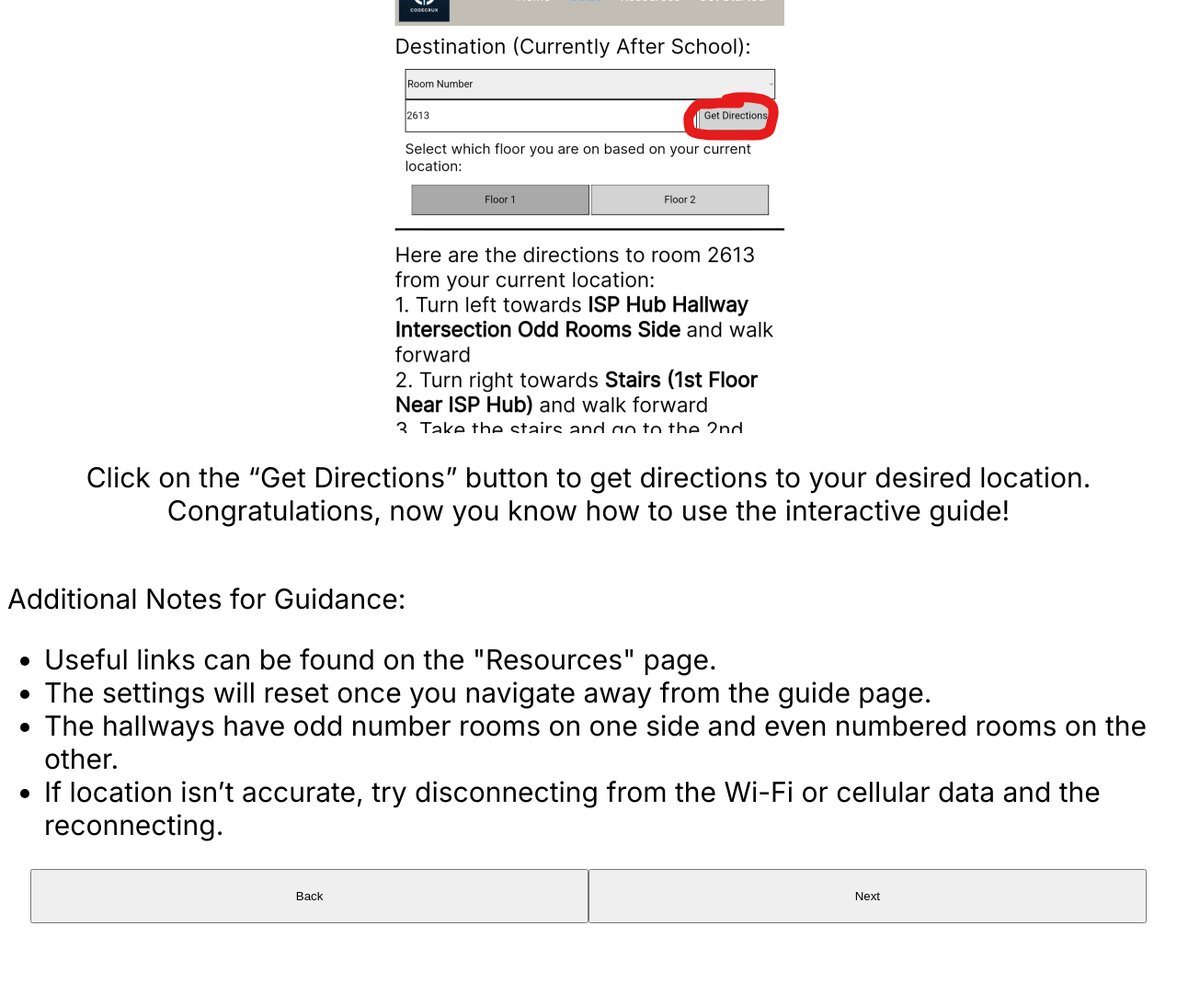
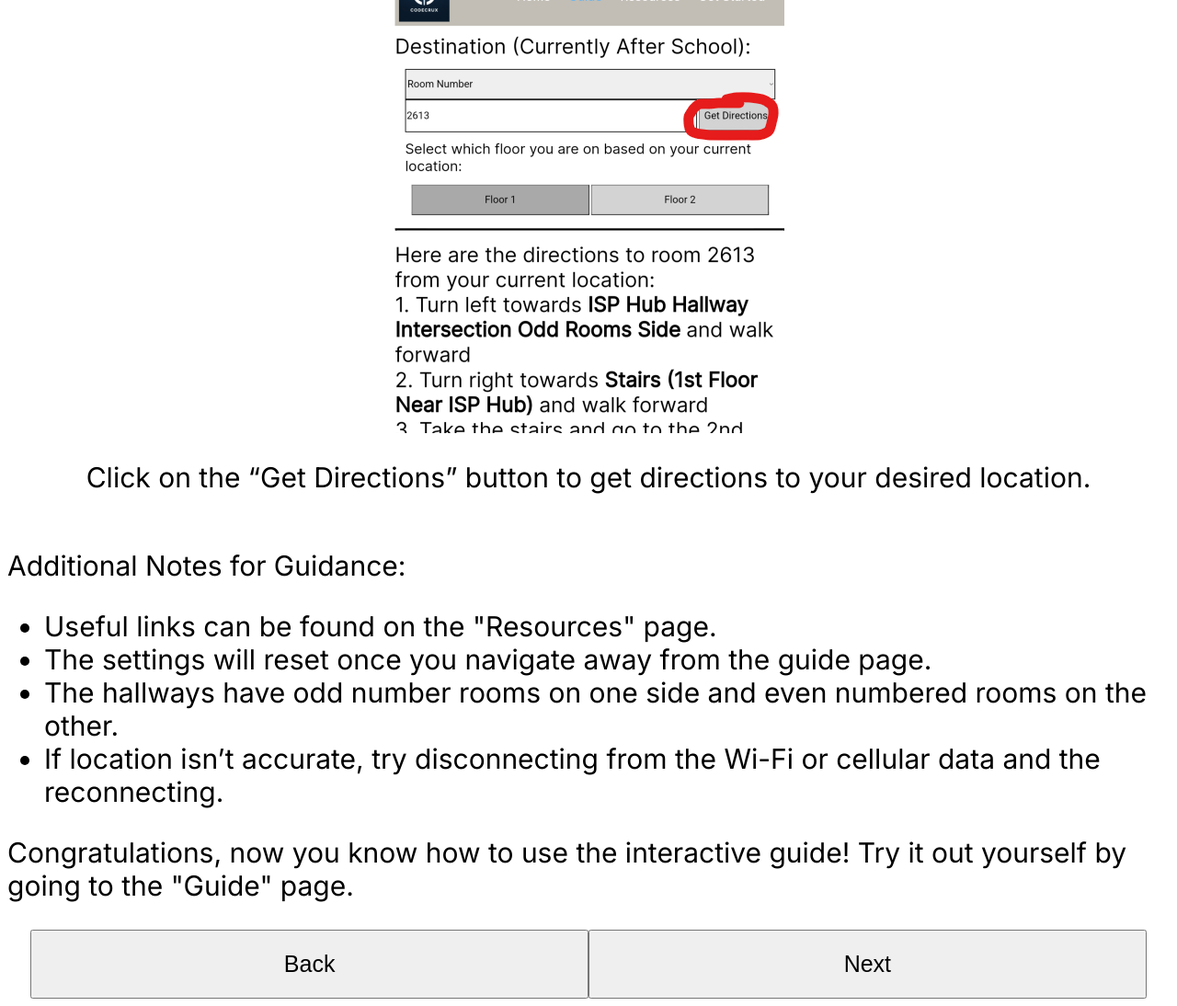
Before and after one commit to CodingMaster121/PHSInteractiveMap, a Flask app: page /get_started.html in a window 1280 px wide. Shown: the part 4318-5412 px from the top of the page at 92% size. Before the commit the page ends 5322 px from the top, so only its background shows below. Run offline with Flask 3, Linux system fonts and the light colour scheme.

Commit message:
Fixing some of the css

```diff
--- a/static/get_started.css
+++ b/static/get_started.css
@@ -20,4 +20,6 @@
 .buttons button {
     padding: 20px;
     width: 48%;
+    font-size: 25px;
+    height: 75px;
 }
--- a/templates/get_started.html
+++ b/templates/get_started.html
@@ -56,7 +56,7 @@
       </div>
       <div id="step_6" class="step_6">
         <img src="/static/images/step_6.png" alt="Tutorial Step 6"/>
-        <p>Click on the “Get Directions” button to get directions to your desired location. Congratulations, now you know how to use the interactive guide!</p>
+        <p>Click on the “Get Directions” button to get directions to your desired location.</p>
       </div>
       <div id="step_7" class="step_7">
         <p>Additional Notes for Guidance:</p>
@@ -66,6 +66,7 @@
           <li>The hallways have odd number rooms on one side and even numbered rooms on the other.</li>
           <li>If location isn’t accurate, try disconnecting from the Wi-Fi or cellular data and the reconnecting.</li>
         </ul>
+        <p>Congratulations, now you know how to use the interactive guide! Try it out yourself by going to the "Guide" page.</p>
       </div>
     </div>
   </div>
```
